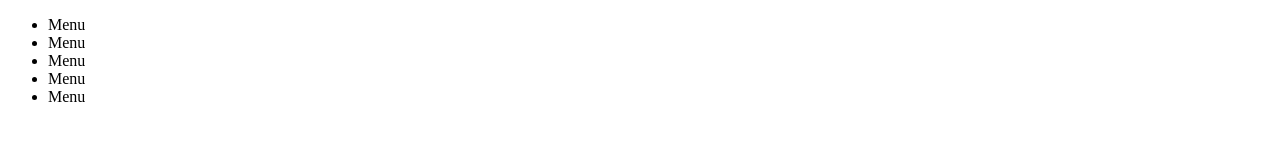
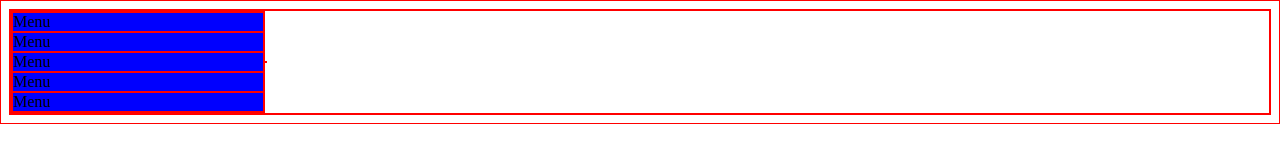
Before and after one commit to kidanekalM/SandBox, a plain HTML site: page Dashboard/Dashboard.html in a window 1280 px wide. Drawn offline with Linux system fonts and the light colour scheme.

Commit message:
updated dashboard

```diff
--- a/Dashboard/Dashboard.css
+++ b/Dashboard/Dashboard.css
@@ -0,0 +1,19 @@
+*{
+    border: 1px solid red;
+}
+.wrapper{
+    display: flex;
+    align-items: center;
+}
+aside{
+    height: 100%;
+    width: 20%;
+    background-color: red;
+    display: flex;
+    flex-direction: column;
+}
+aside .menuItem{
+    display: flex;
+    align-items: center;
+    background-color: blue;
+}
--- a/Dashboard/Dashboard.html
+++ b/Dashboard/Dashboard.html
@@ -4,17 +4,16 @@
     <meta charset="UTF-8">
     <meta name="viewport" content="width=device-width, initial-scale=1.0">
     <title>Dashbaord</title>
+    <link rel="stylesheet" href="./Dashboard.css">
 </head>
 <body>
     <div class="wrapper">
         <aside class="menu">
-            <ul>
-                <li>Menu</li>
-                <li>Menu</li>
-                <li>Menu</li>
-                <li>Menu</li>
-                <li>Menu</li>
-            </ul>
+            <div class="menuItem">Menu</div>
+            <div class="menuItem">Menu</div>
+            <div class="menuItem">Menu</div>
+            <div class="menuItem">Menu</div>
+            <div class="menuItem">Menu</div>
         </aside>
         <div class="content">
 
```
